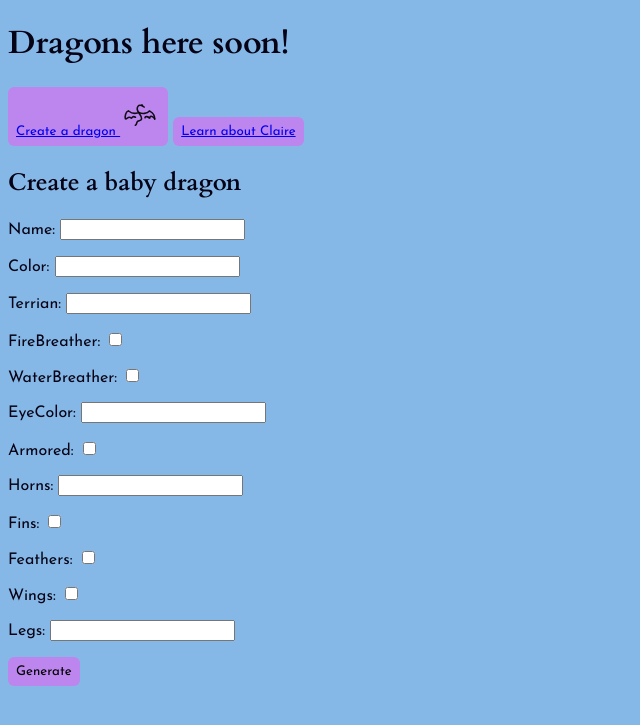
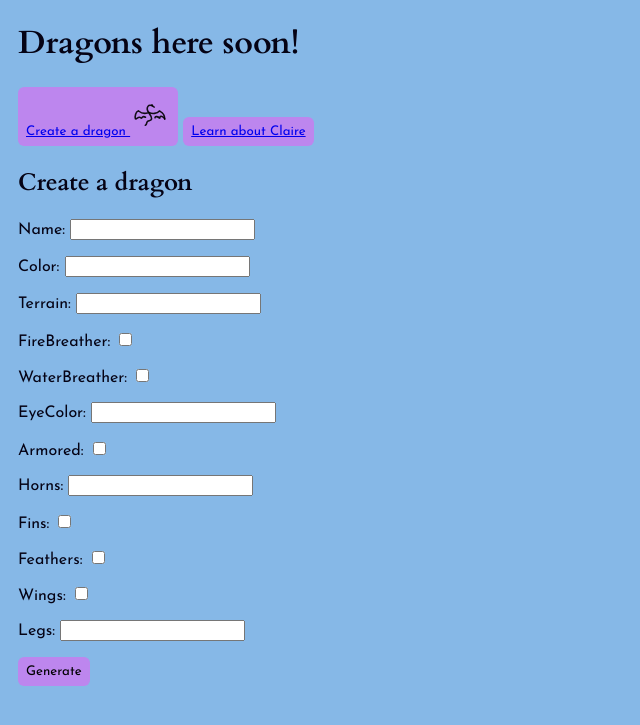
Before and after one commit to miclairy/clairesDragons, a Django app: page /create in a window 1280 px wide. Shown: the top 725 px of the page, without its empty margins (0-640 px from the left). Run offline with Django 4.2, Linux system fonts and the light colour scheme.

Commit message:
migrate from terrian to terrain

```diff
--- a/clairesDragonApp/dragonForm.py
+++ b/clairesDragonApp/dragonForm.py
@@ -8,7 +8,7 @@ class DragonForm(forms.ModelForm):
         model = Dragon
         fields = ('name',
                   'color',
-                  'terrian',
+                  'terrain',
                   'fireBreather',
                   'waterBreather',
                   'eyeColor',
--- a/clairesDragonApp/generateDragon.py
+++ b/clairesDragonApp/generateDragon.py
@@ -32,10 +32,9 @@ def boolToText(value):
 def generate(dragon):
     response = client.images.generate(
         model="dall-e-3",
-        prompt=f"a realistic baby {dragon.color} dragon with {dragon.legs} legs that breathes {whatDoesItBreathe(dragon.fireBreather, dragon.waterBreather)}, they have {dragon.eyeColor} colored eyes and {dragon.horns} horns and {boolToText(dragon.fins)} fins and {boolToText(dragon.feathers)} feathers.",
+        prompt=f"a realistic {dragon.color} dragon with {dragon.legs} legs that breathes {whatDoesItBreathe(dragon.fireBreather, dragon.waterBreather)}, they have {dragon.eyeColor} colored eyes and {dragon.horns} horns and {boolToText(dragon.fins)} fins and {boolToText(dragon.feathers)} feathers. It lives in the {dragon.terrain}",
         size="1024x1024",
         quality="standard",
         n=1,
     )
-    print('pancake', response.data[0].url)
     return response.data[0].url
--- a/clairesDragonApp/models.py
+++ b/clairesDragonApp/models.py
@@ -1,11 +1,9 @@
 from django.db import models
-
-# Create your models here.
 
 class Dragon(models.Model):
     name = models.CharField(max_length=20)
     color = models.CharField(max_length=10)
-    terrian = models.CharField(max_length=10)
+    terrain = models.CharField(max_length=10)
     fireBreather = models.BooleanField()
     waterBreather = models.BooleanField()
     eyeColor = models.CharField(max_length=10)
@@ -15,8 +13,7 @@ class Dragon(models.Model):
     feathers = models.BooleanField()
     wings = models.BooleanField()
     legs = models.IntegerField()
-    # url = models.CharField(max_length=200) # todo generate button for dragons etc
-
+    url = models.CharField(max_length=200)
 
     def generate(self):
         self.save()
--- a/clairesDragonApp/static/clairesDragonApp/css/clairesDragonApp.css
+++ b/clairesDragonApp/static/clairesDragonApp/css/clairesDragonApp.css
@@ -48,6 +48,10 @@ font-weight: 400;
 font-style: italic;
 }
 
+.container {
+    margin: 10px;
+}
+
 
 /*
 .josefin-sans {
--- a/clairesDragonApp/templates/clairesDragonApp/base.html
+++ b/clairesDragonApp/templates/clairesDragonApp/base.html
@@ -12,12 +12,14 @@
         <title>Claire's Dragons </title>
     </head>
 <body>
+    <div class='container'>
         <h1> Dragons here soon!</h1>
         <button>
             <a href="{% url 'create' %}"> Create a dragon {% include "./icons/dragonIcon.svg" %}</a>
         </button>
         <button> <a href="{% url 'about' %}"> Learn about Claire </a> </button>
         <img src"static/clairesDragonApp/images/purpleDragon.png"/>
+    </div>
     {% block content %}
     {% endblock %}
 </body>
--- a/clairesDragonApp/templates/clairesDragonApp/create.html
+++ b/clairesDragonApp/templates/clairesDragonApp/create.html
@@ -1,14 +1,16 @@
 {% extends 'clairesDragonApp/base.html' %}
 
 {% block content %}
-<h2> Create a baby dragon </h2>
+<div class='container'>
+    <h2> Create a dragon </h2>
     <form method="POST" class='post-form'> {% csrf_token %}
         {{ dragonForm.as_p }}
         <button> Generate </button>
         {% if dragonUrl %}
-    <p>See your dragon: {{ dragonUrl }}</p>
+            <h2>Your dragon: </h2>
             <img src={{dragonUrl}}></img>
         {% endif %}
 
     </form>
+</div>
 {% endblock %}
--- a/clairesDragonApp/views.py
+++ b/clairesDragonApp/views.py
@@ -7,15 +7,7 @@ from .models import Dragon
 
 
 def index(request):
-    dragons = Dragon.objects.all()
-
-    dragon = dragons[0]
-
-    dragonUrls = ['https://encrypted-tbn0.gstatic.com/images?q=tbn:ANd9GcRSVEr5UKVhHIgIZNetHnzNjogzZvZvvJTKNA&s',
-                'static/clairesDragonApp/images/purpleDragon.png',
-                  'https://oaidalleapiprodscus.blob.core.windows.net/private/org-9pMbbb61J0DDJ6qYQu5oefM4/user-K6Ykb8YL2njruV5ShTW872d3/img-YXVKKhQ3gtpgBhD2uHSRxEzD.png?st=2024-09-13T15%3A57%3A27Z&se=2024-09-13T17%3A57%3A27Z&sp=r&sv=2024-08-04&sr=b&rscd=inline&rsct=image/png&skoid=d505667d-d6c1-4a0a-bac7-5c84a87759f8&sktid=a48cca56-e6da-484e-a814-9c849652bcb3&skt=2024-09-12T23%3A18%3A28Z&ske=2024-09-13T23%3A18%3A28Z&sks=b&skv=2024-08-04&sig=7yhFItqDy1jT/yACXzdZZynEiO2ToA09ubuKStFvbF4%3D']
-
-    return render(request, 'clairesDragonApp/dragons.html', {'dragons': dragonUrls})
+    return create(request)
 
 def about(request) :
     return render(request, 'clairesDragonApp/about.html')
@@ -28,6 +20,5 @@ def create(request):
         if (form.is_valid()):
             dragon = form.save(commit=True)
             url = generate(dragon)
-            #url = 'https://oaidalleapiprodscus.blob.core.windows.net/private/org-9pMbbb61J0DDJ6qYQu5oefM4/user-K6Ykb8YL2njruV5ShTW872d3/img-0QD0lwQFZkBJbLQneIieehKO.png?st=2024-09-15T16%3A28%3A49Z&se=2024-09-15T18%3A28%3A49Z&sp=r&sv=2024-08-04&sr=b&rscd=inline&rsct=image/png&skoid=d505667d-d6c1-4a0a-bac7-5c84a87759f8&sktid=a48cca56-e6da-484e-a814-9c849652bcb3&skt=2024-09-14T23%3A21%3A15Z&ske=2024-09-15T23%3A21%3A15Z&sks=b&skv=2024-08-04&sig=kwCRk/sv8Qqn0C1nmmmjqMJv1B7UNVK58pZwJHH6QVw%3D' # generate(dragon)
 
     return render(request, 'clairesDragonApp/create.html', {'dragonForm': form, 'dragonUrl': url})
```
Also changed, not shown: clairesDragonApp/migrations/0002_rename_terrian_dragon_terrain_dragon_url.py (added). Lines whose indentation alone changed are shown as unchanged.
